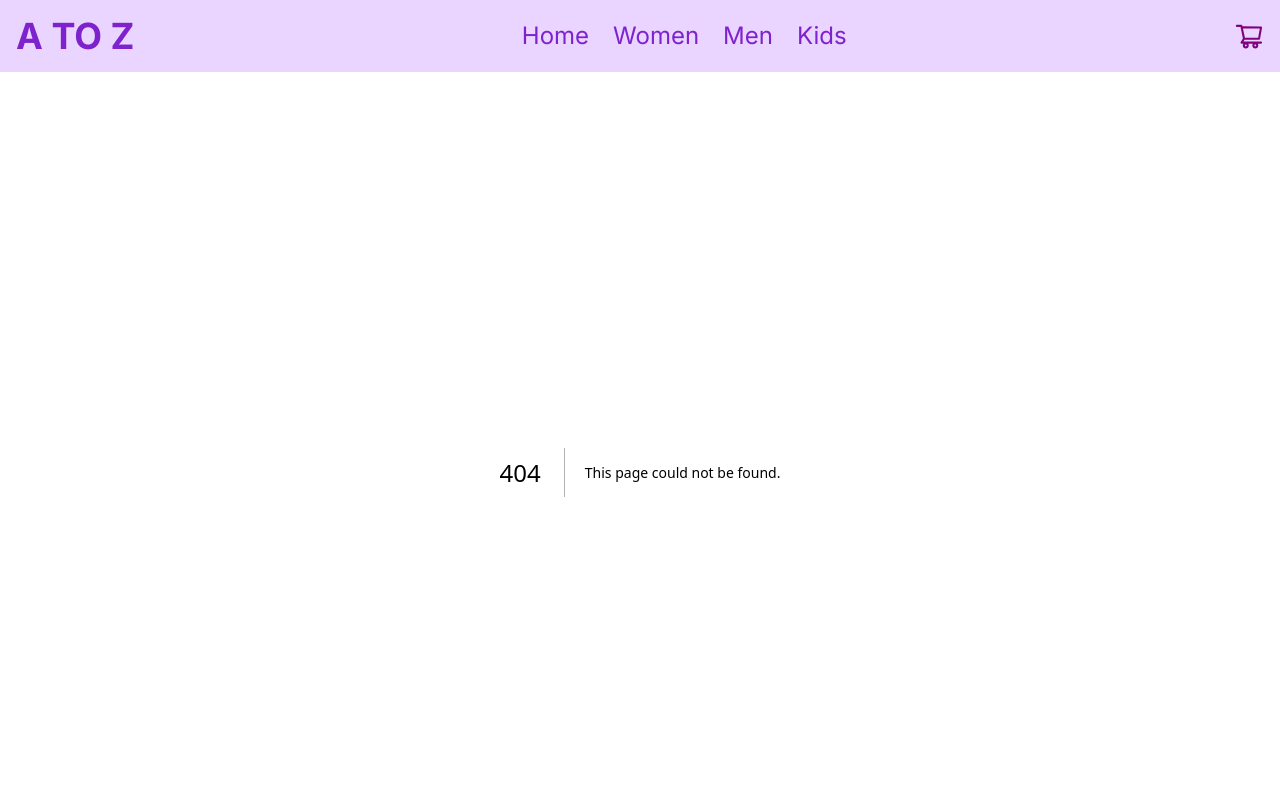
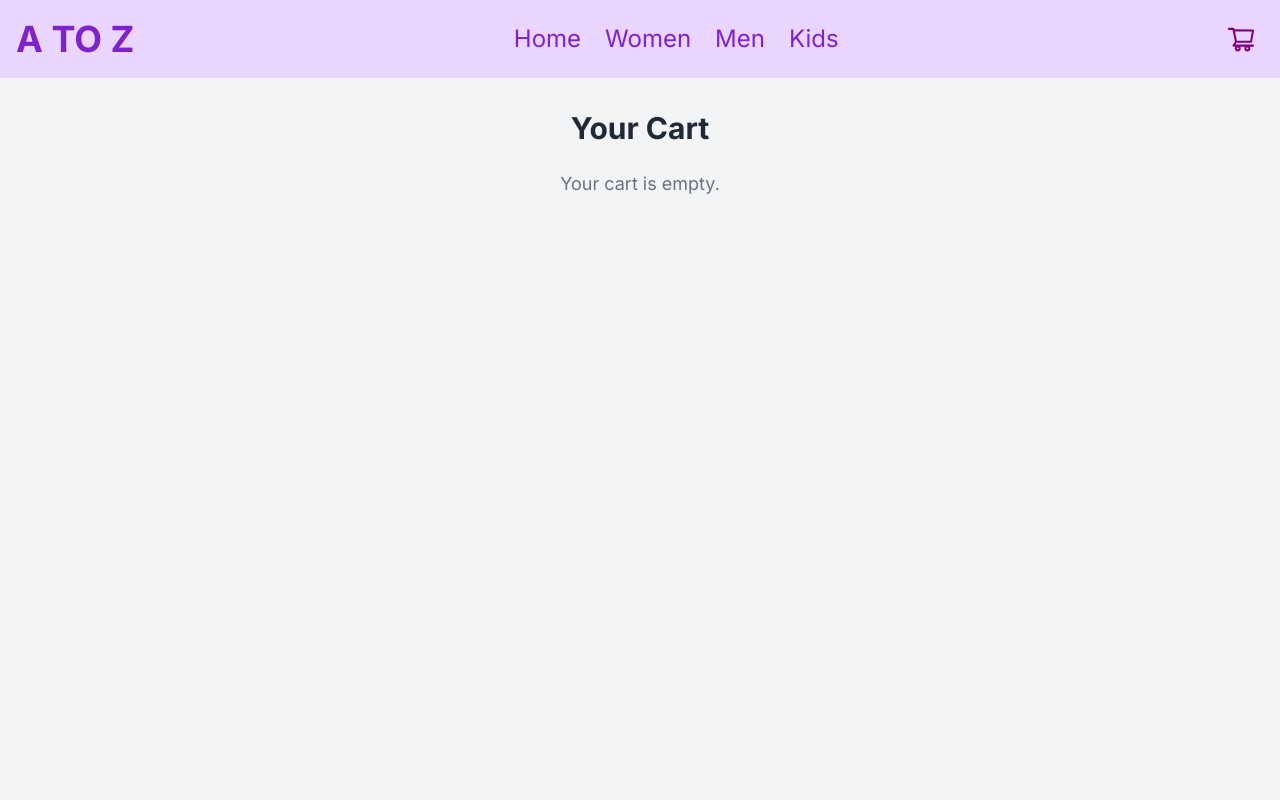
Before and after one commit to Shaikhtayyaba97/tayyaba, a Next.js app: page /cart in a window 1280 px wide. Before the commit this address had no page. Shown: the top 800 px of the page. Built offline with nearby package versions, Linux system fonts and the light colour scheme.

Commit message:
added cart

```diff
--- /dev/null
+++ b/src/app/cart/page.tsx
@@ -0,0 +1,9 @@
+import Cart from "@/components/cart";
+
+
+
+export default function Cartpage(){
+    return(
+        <Cart/>
+    )
+}
--- a/src/app/women/facepowder/page.tsx
+++ b/src/app/women/facepowder/page.tsx
@@ -14,7 +14,7 @@ const page = () => {
             className="bg-white text-gray-800 border border-gray-200 rounded-lg p-4 shadow-lg max-w-[300px] hover:shadow-xl transition-shadow duration-300"
           >
             {/* Product Image */}
-            <Link href={`/women/facepowfer/${data.id}`}>
+            <Link href={`/women/facepowder/${data.id}`}>
               <Image
                 src={data.img || "/default-img.png"} // Improved fallback image
                 alt={data.title || "Product Image"} // Meaningful alt text
--- a/src/components/CardIcon.tsx
+++ b/src/components/CardIcon.tsx
@@ -15,16 +15,23 @@ const CartIcon = () => {
     <div className="relative">
       {/* Cart Icon */}
       <Link href="/cart">
+        <div className="flex items-center space-x-2 cursor-pointer p-2 hover:bg-gray-200 rounded-lg transition-all duration-200 ease-in-out">
+          <AiOutlineShoppingCart size={30} color="purple" />
 
-          <AiOutlineShoppingCart size={30} color='purple' />
-
+          {/* Item Count Badge */}
+          {totalItems > 0 && (
+            <span className="absolute -top-2 -right-2 bg-red-500 text-white text-xs font-bold rounded-full w-5 h-5 flex items-center justify-center">
+              {totalItems}
+            </span>
+          )}
+        </div>
       </Link>
 
-      {/* Item Count Badge */}
+      {/* Optionally add a tooltip */}
       {totalItems > 0 && (
-        <span className="absolute -top-2 -right-2 bg-red-500 text-white text-xs font-bold rounded-full w-5 h-5 flex items-center justify-center">
-          {totalItems}
-        </span>
+        <div className="absolute top-full left-1/2 transform -translate-x-1/2 mt-2 bg-gray-800 text-white text-xs p-2 rounded-md shadow-lg w-max">
+          You have {totalItems} item{totalItems > 1 ? 's' : ''} in your cart!
+        </div>
       )}
     </div>
   );
--- a/src/components/cart.tsx
+++ b/src/components/cart.tsx
@@ -1,39 +1,101 @@
-// src/components/ComponentCard.tsx
+'use client';
+
 import React from 'react';
-import { useCart } from '@/context/Cartcontext'; // Make sure the path is correct
+import { useCart } from '@/context/Cartcontext'; // Import the Cart context
 
-// Define the types for the product prop
-interface Product {
-  productId: number;
-  productName: string;
-  productPrice: number;
-  productDescription: string;
-}
+const Cart = () => {
+  const { cartItems, updateCart, removeFromCart, clearCart } = useCart(); // Get the cart context functions
 
-interface ComponentCardProps {
-  product: Product;
-}
-
-const ComponentCard: React.FC<ComponentCardProps> = ({ product }) => {
-  const { addToCart } = useCart(); // Access the cart functions from context
-
-  const handleAddToCart = () => {
-    addToCart(product.productId, product.productName, product.productPrice);
+  const handleRemoveFromCart = (productId: number) => {
+    removeFromCart(productId);
   };
 
+  const handleUpdateQuantity = (productId: number, quantity: number) => {
+    updateCart(productId, quantity);
+  };
+
+  const handleClearCart = () => {
+    clearCart();
+  };
+
+  // Total price calculation
+  const totalPrice = cartItems.reduce((sum, item) => sum + item.productPrice * item.quantity, 0);
+
   return (
-    <div className="border p-4 rounded-md shadow-md">
-      <h3 className="text-xl font-bold">{product.productName}</h3>
-      <p>{product.productDescription}</p>
-      <p className="text-lg font-semibold">${product.productPrice}</p>
-      <button
-        onClick={handleAddToCart}
-        className="mt-2 px-4 py-2 bg-blue-500 text-white rounded hover:bg-blue-600"
-      >
-        Add to Cart
-      </button>
+    <div className="min-h-screen bg-gray-100 py-8 px-4 sm:px-6 lg:px-8">
+      <h1 className="text-3xl font-bold text-gray-800 mb-6 text-center">Your Cart</h1>
+
+      {/* Cart Items */}
+      {cartItems.length === 0 ? (
+        <p className="text-center text-lg text-gray-500">Your cart is empty.</p>
+      ) : (
+        <div className="space-y-6">
+          {cartItems.map((item) => (
+            <div
+              key={item.productId}
+              className="flex items-center justify-between bg-white p-4 rounded-lg shadow-lg border border-gray-200"
+            >
+              <div className="flex items-center space-x-4">
+                {/* Product Image (conditionally rendered) */}
+                {item.productImage && (
+                  <img
+                    src={item.productImage}
+                    alt={item.productName}
+                    className="w-20 h-20 object-cover rounded-md border border-gray-200"
+                  />
+                )}
+
+                {/* Product Name and Price */}
+                <div className="flex flex-col">
+                  <h3 className="text-xl font-semibold text-gray-800">{item.productName}</h3>
+                  <p className="text-sm text-gray-600">${item.productPrice}</p>
+                </div>
+              </div>
+
+              {/* Quantity */}
+              <div className="flex items-center space-x-3">
+                <button
+                  onClick={() => handleUpdateQuantity(item.productId, item.quantity - 1)}
+                  disabled={item.quantity <= 1}
+                  className="px-3 py-1 bg-gray-300 text-white rounded-full hover:bg-gray-400 transition duration-200"
+                >
+                  -
+                </button>
+                <span className="text-lg text-gray-700">{item.quantity}</span>
+                <button
+                  onClick={() => handleUpdateQuantity(item.productId, item.quantity + 1)}
+                  className="px-3 py-1 bg-gray-300 text-white rounded-full hover:bg-gray-400 transition duration-200"
+                >
+                  +
+                </button>
+              </div>
+
+              {/* Remove Button */}
+              <button
+                onClick={() => handleRemoveFromCart(item.productId)}
+                className="px-4 py-2 bg-red-500 text-white rounded-lg hover:bg-red-600 transition duration-200"
+              >
+                Remove
+              </button>
+            </div>
+          ))}
+        </div>
+      )}
+
+      {/* Total Price */}
+      {cartItems.length > 0 && (
+        <div className="mt-8 flex items-center justify-between bg-white p-4 rounded-lg shadow-lg border border-gray-200">
+          <h3 className="text-2xl font-semibold text-gray-800">Total: ${totalPrice.toFixed(2)}</h3>
+          <button
+            onClick={handleClearCart}
+            className="px-6 py-3 bg-red-500 text-white rounded-lg hover:bg-red-600 transition duration-200"
+          >
+            Clear Cart
+          </button>
+        </div>
+      )}
     </div>
   );
 };
 
-export default ComponentCard;
+export default Cart;
--- a/src/context/Cartcontext.tsx
+++ b/src/context/Cartcontext.tsx
@@ -1,6 +1,5 @@
-'use client'
+'use client';
 
-// src/components/contexts/CardContext.tsx
 import React, { createContext, useContext, useState, ReactNode, useEffect } from 'react';
 
 interface CartItem {
@@ -8,13 +7,15 @@ interface CartItem {
   productName: string;
   productPrice: number;
   quantity: number;
+  productImage?: string; // Optional image property
 }
 
 interface CartContextType {
   cartItems: CartItem[];
-  addToCart: (productId: number, productName: string, productPrice: number) => void;
+  addToCart: (productId: number, productName: string, productPrice: number, productImage?: string) => void;
   updateCart: (productId: number, quantity: number) => void;
   removeFromCart: (productId: number) => void;
+  clearCart: () => void;
 }
 
 const CartContext = createContext<CartContextType | undefined>(undefined);
@@ -45,7 +46,7 @@ export const CartProvider: React.FC<CartProviderProps> = ({ children }) => {
     setCartItems(savedCart);
   }, []);
 
-  const addToCart = (productId: number, productName: string, productPrice: number) => {
+  const addToCart = (productId: number, productName: string, productPrice: number, productImage?: string) => {
     setCartItems((prev) => {
       const existingItem = prev.find((item) => item.productId === productId);
       if (existingItem) {
@@ -55,7 +56,7 @@ export const CartProvider: React.FC<CartProviderProps> = ({ children }) => {
             : item
         );
       }
-      const updatedCart = [...prev, { productId, productName, productPrice, quantity: 1 }];
+      const updatedCart = [...prev, { productId, productName, productPrice, quantity: 1, productImage }];
       saveToLocalStorage(updatedCart);
       return updatedCart;
     });
@@ -79,8 +80,13 @@ export const CartProvider: React.FC<CartProviderProps> = ({ children }) => {
     });
   };
 
+  const clearCart = () => {
+    setCartItems([]);
+    saveToLocalStorage([]);
+  };
+
   return (
-    <CartContext.Provider value={{ cartItems, addToCart, updateCart, removeFromCart }}>
+    <CartContext.Provider value={{ cartItems, addToCart, updateCart, removeFromCart, clearCart }}>
       {children}
     </CartContext.Provider>
   );
```
